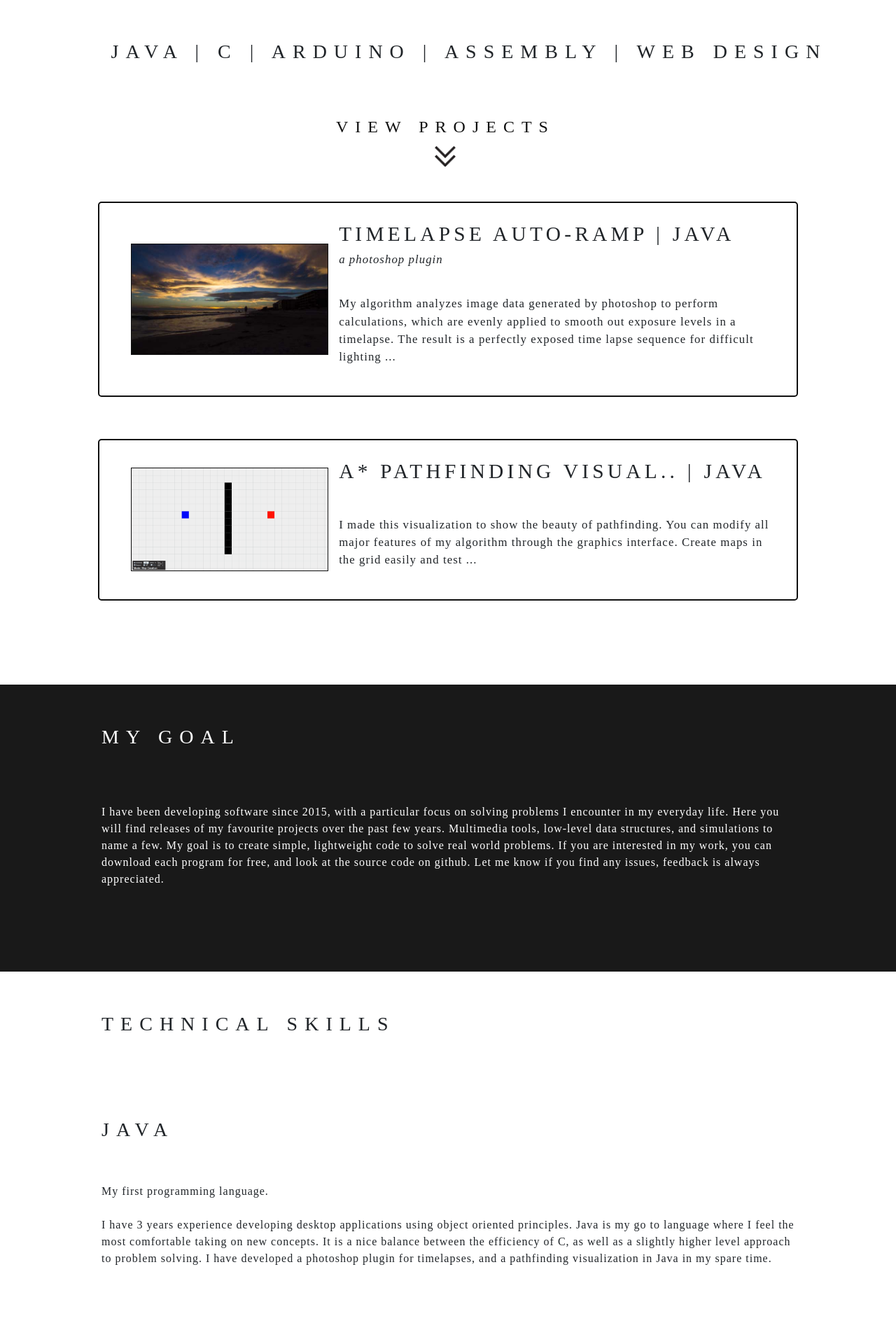
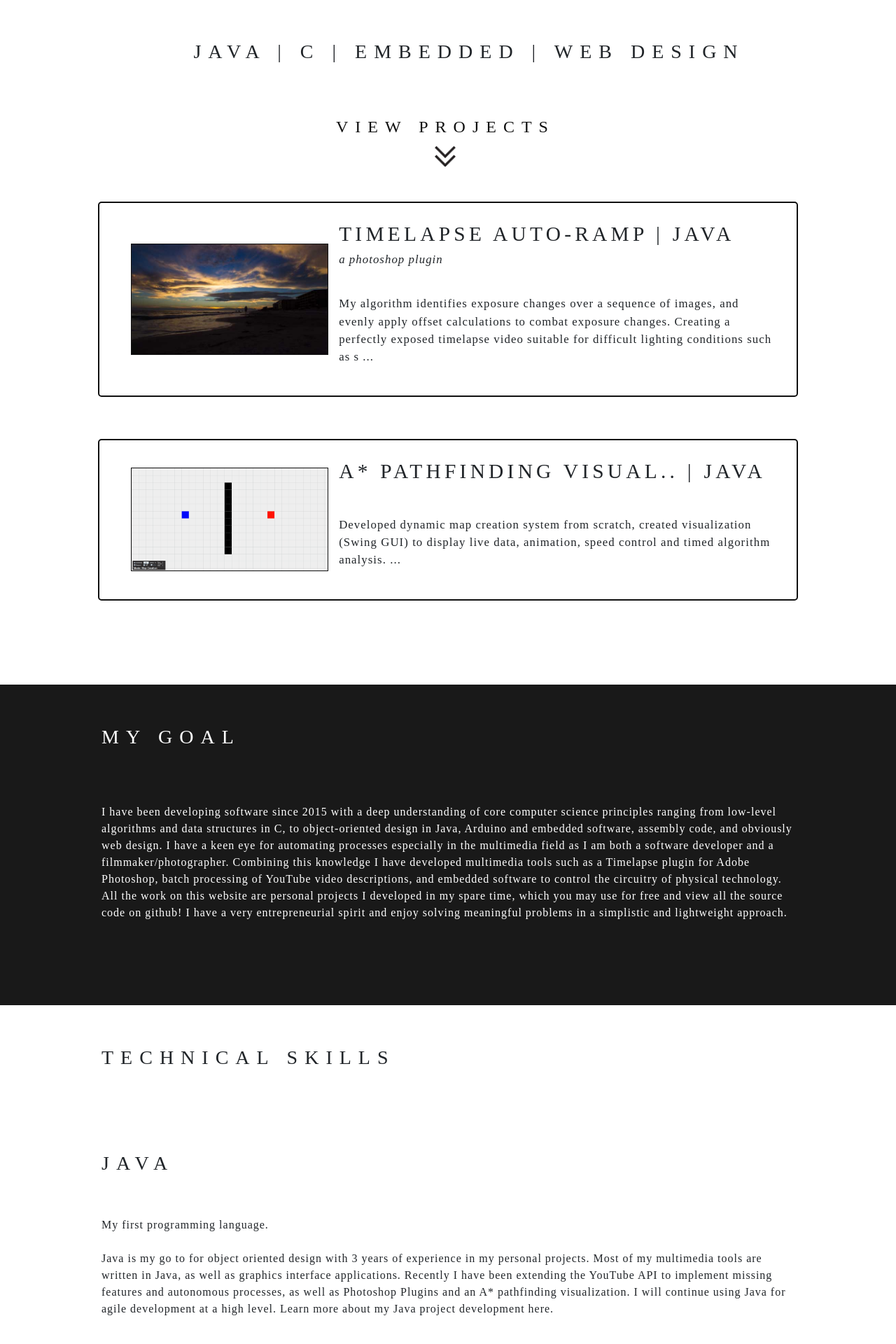
Before and after one commit to Dm0n123/Personal-Website, a PHP site: page /software/ in a window 1280 px wide. Shown: the part 512-2432 px from the top of the page at 70% size. Run offline with PHP 8.4, Linux system fonts and the light colour scheme.

Commit message:
rewritten text to be more accurate and constructive

```diff
--- a/software/index.php
+++ b/software/index.php
@@ -12,7 +12,7 @@
                 <h1 class="titleMain cenX">CODE REPOSITORY</h1>
 
                 <div class="row rowBackSS"></div>
-                <h3 class="subTitle" id="here">JAVA | C | ARDUINO | ASSEMBLY | WEB DESIGN</h3>
+                <h3 class="subTitle" id="here">JAVA | C | EMBEDDED | WEB DESIGN</h3>
             </div>
 
             <div class="homeSouth">
@@ -35,9 +35,9 @@
                                 <h3 class="regTitle">TIMELAPSE AUTO-RAMP | JAVA</h3>
                                 <p class="subP pad0 italic">a photoshop plugin</p>
                                 <?php
-                                    $content = "My algorithm analyzes image data generated by photoshop to perform calculations,
-                                    which are evenly applied to smooth out exposure levels in a timelapse. The result is a perfectly exposed
-                                     time lapse sequence for difficult lighting conditions such as a sunrise. ";
+                                    $content = "My algorithm identifies exposure changes over a sequence of images, and evenly apply offset
+                                    calculations to combat exposure changes. Creating a perfectly exposed timelapse video suitable for
+                                    difficult lighting conditions such as sunrise";
 
                                     $content = substr($content, 0, 302) . " ...";
 
@@ -56,14 +56,8 @@
                             <div class="projText col-lg-8 col-md-12">
                                 <h3 class="regTitle">A* PATHFINDING VISUAL.. | JAVA</h3>
                                 <?php
-                                    $content = "I made this visualization to show
-                                        the beauty of pathfinding. You can modify all major features
-                                        of my algorithm through the graphics interface. Create maps
-                                        in the grid easily and test the efficiency of the algorithm
-                                        on the fly. Try it in diagonal mode, or non diagonal, variable
-                                        speed, show steps or timed efficiency. If you zoom far enough
-                                        on the mouse wheel you can view all calculations as they occur
-                                        for \"F cost\" (top left), \"G cost\" (bottom left) and \"H cost\" (bottom right).";
+                                    $content = "Developed dynamic map creation system from scratch, created visualization
+                                    (Swing GUI) to display live data, animation, speed control and timed algorithm analysis.";
 
                                     $content = substr($content, 0, 302) . " ...";
 
@@ -79,14 +73,19 @@
         <div class="container-fluid backDark sec">
             <div class="container">
                 <h3 class="subTitle white">MY GOAL</h3>
-                <p class="subText white extPad">I have been developing software since 2015,
-                    with a particular focus on solving problems I encounter in my everyday life.
-                     Here you will find releases of my favourite projects over the past few
-                     years. Multimedia tools, low-level data structures, and simulations to
-                     name a few. My goal is to create simple, lightweight code to solve real
-                      world problems. If you are interested in my work, you can download
-                      each program for free, and look at the source code on github. Let me
-                      know if you find any issues, feedback is always appreciated.</p>
+                 <p class="subText white extPad">
+                     I have been developing software since 2015 with a deep understanding of core
+                     computer science principles ranging from low-level algorithms and data structures
+                      in C, to object-oriented design in Java, Arduino and embedded software, assembly
+                      code, and obviously web design. I have a keen eye for automating processes
+                      especially in the multimedia field as I am both a software developer and a
+                      filmmaker/photographer. Combining this knowledge I have developed multimedia
+                      tools such as a Timelapse plugin for Adobe Photoshop, batch processing of
+                      YouTube video descriptions, and embedded software to control the circuitry of
+                      physical technology. All the work on this website are personal projects I
+                      developed in my spare time, which you may use for free and view all the source
+                      code on github! I have a very entrepreneurial spirit and enjoy solving meaningful
+                       problems in a simplistic and lightweight approach.</p>
             </div>
         </div>
 
@@ -95,35 +94,44 @@
                 <h3 class="subTitle">TECHNICAL SKILLS</h3>
                 <h3 class="subTitle">JAVA</h3>
                 <p class="subP">My first programming language.<br/><br/>
-                    I have 3 years experience developing desktop applications using object oriented principles.
-                    Java is my go to language where I feel the most comfortable taking on new concepts. It is a nice balance
-                    between the efficiency of C, as well as a slightly higher level approach to problem solving.
-                    I have developed a photoshop plugin for timelapses, and a pathfinding visualization in Java in my spare time.</p>
+                    Java is my go to for object oriented design with 3 years of experience in my personal
+                    projects. Most of my multimedia tools are written in Java, as well as graphics
+                    interface applications. Recently I have been extending the YouTube API to implement
+                     missing features and autonomous processes, as well as Photoshop Plugins and an A*
+                     pathfinding visualization. I will continue using Java for agile development at a
+                     high level. Learn more about my Java project development here.</p>
             </div>
 
             <div class="container">
                 <h3 class="subTitle">C</h3>
-                <p class="subP">I have 2 years experience designing low-level data structurs and algorithms.
-                                I love C for its control. Low-level programming excites me because you become
-                            very close to the hardware and can exploit significant performance improvements. I am excited by
-                            the thought process that goes into designing the most efficient hashing data structure,
-                        linked list, or searching function.</p>
+                <p class="subP">Low-level design excites me because you become very close to the hardware
+                     and can exploit significant performance improvements. I am very interested in
+                     constructing libraries and data structures at a low-level, as well as transforming
+                      low level constructs from assembly to C and implementing high level constructs from
+                       C to Java and so on. I enjoy the concept of manual memory management and use it to
+                        my advantage, bringing significant performance improvements in the design of algorithms. </p>
             </div>
 
             <div class="container">
-                <h3 class="subTitle">ASSEMBLY</h3>
-                <p class="subP">Going even closer to the hardware we have assembly programming. My favourite course
-                                last semester focused on implementing high level C constructs, such as recursive functions
-                                in assembly code. Understanding the stack and memory at its lowest level gave the greatest
-                                insight on the "magic" that goes on inside a computer and may be my favourite form of programming.</p>
+                <h3 class="subTitle">EMBEDDED</h3>
+                <p class="subP">In the past year I have used Arduino to connect real life circuitry with
+                     my software. It has been very rewarding to control physical technology with my code.
+                     I am currently taking on many autonomous projects while designing the circuitry and
+                     software from the ground up. From an air conditioner simply because my room didn’t
+                     have one, to an autonomous battery testing robot, and the brains of an electric smart
+                      bicycle (coming soon). During last semester in my favourite course we analyzed and coded
+                       high level C constructs in assembly code (such as recursive functions). Understanding
+                       the stack and memory at its lowest level gave the greatest insight on the "magic"
+                       that goes on inside a computer and was the greatest eye opener on programming.</p>
 
             </div>
 
             <div class="container">
                 <h3 class="subTitle">HTML, CSS, JAVASCRIPT, BOOTSTRAP</h3>
-                <p class="subP">I learned these technologies through building this website! I don't normally work
-                on the front end, so this project gave me some great exposure. I decided to build this website
-            from scratch (without a website builder), so that I can gain a better understanding of the technology.</p>
+                <p class="subP">I decided to build this website from scratch (just a text editor), so that I can gain a
+                    better understanding of the technology. I will soon be implementing some of my programs on the web,
+                    to make it easily accessible to a wider audience. Front end is not my strongest aspect, so this website
+                    allowed me to further experiment outside of my comfort zone.</p>
             </div>
         </div>
 
```
